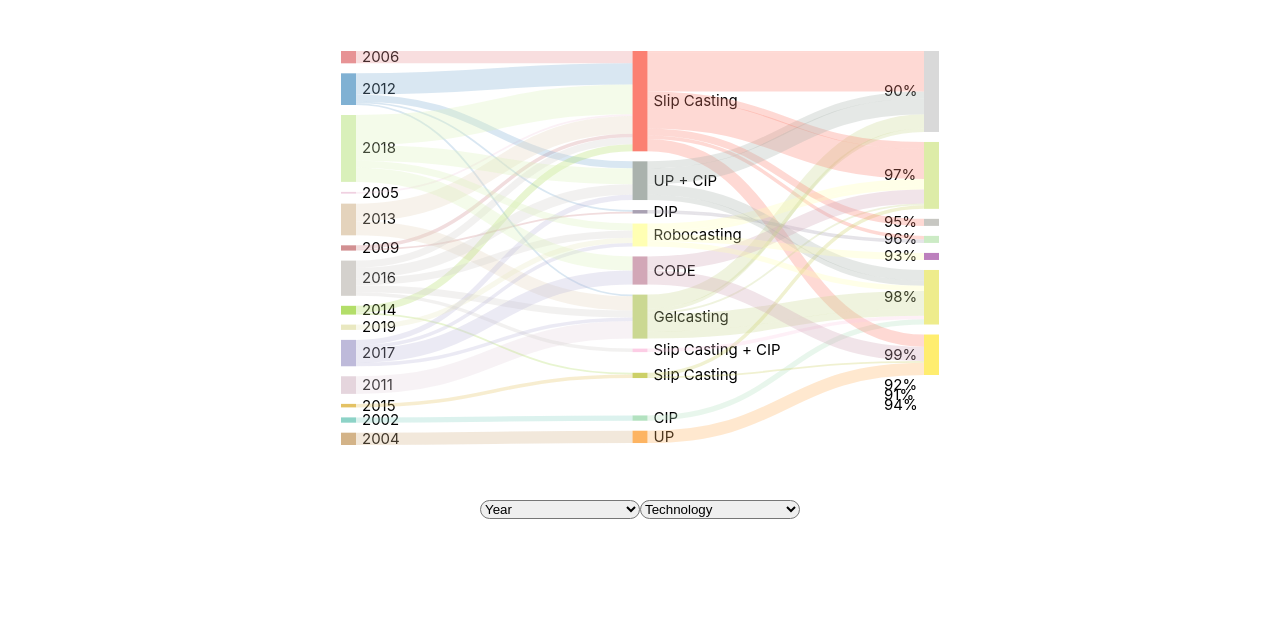
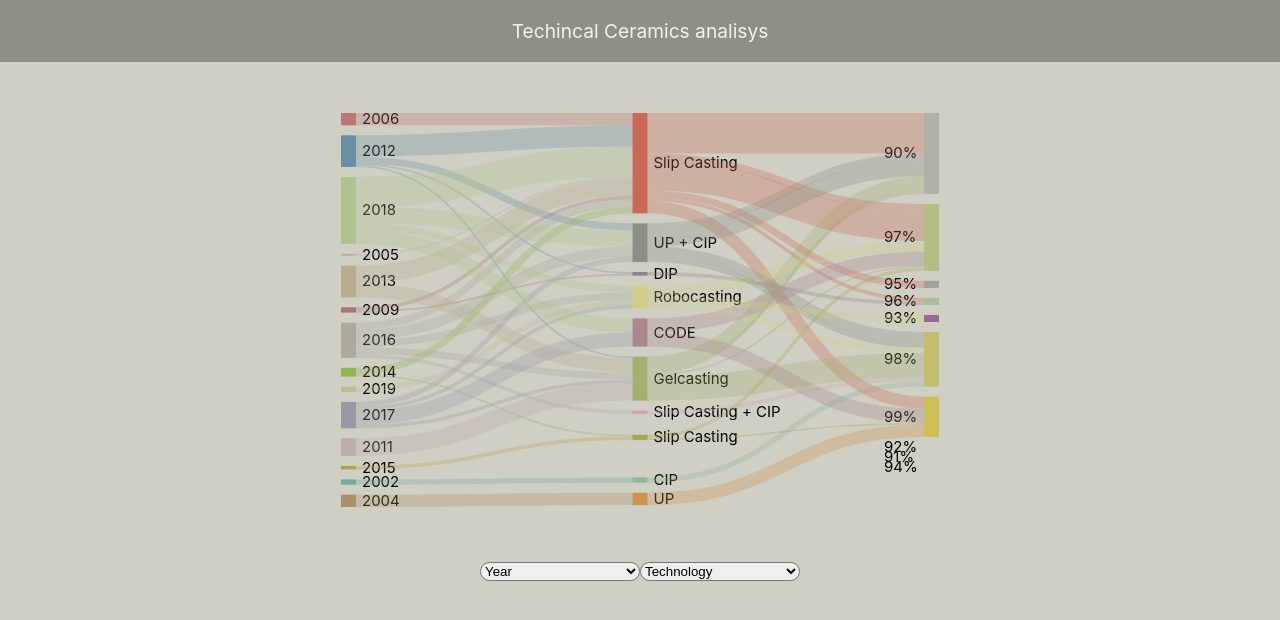
Before and after one commit to bearkillerPT/IV, a React (Create React App) app in the folder technical_ceramics/: page / in a window 1280 px wide. Shown: the top 620 px of the page. Built offline with nearby package versions, Linux system fonts and the light colour scheme.

Commit message:
added styles and header

```diff
--- a/technical_ceramics/src/App.css
+++ b/technical_ceramics/src/App.css
@@ -1,38 +1,17 @@
-.App {
-  text-align: center;
+
+.sankeyGraph{
+  display: flex;
+  align-items: center;
+  flex-direction: column;
 }
-
-.App-logo {
-  height: 40vmin;
-  pointer-events: none;
+.graphControlls{
+  display: flex;
+  justify-content: space-between;
+  align-items: center;
+  padding-bottom: 3vh;
 }
-
-@media (prefers-reduced-motion: no-preference) {
-  .App-logo {
-    animation: App-logo-spin infinite 20s linear;
-  }
+.paramSelect{
+  flex:1;
+  max-width: 20vh;
+  border-radius: 2vh;
 }
-
-.App-header {
-  background-color: #282c34;
-  min-height: 100vh;
-  display: flex;
-  flex-direction: column;
-  align-items: center;
-  justify-content: center;
-  font-size: calc(10px + 2vmin);
-  color: white;
-}
-
-.App-link {
-  color: #61dafb;
-}
-
-@keyframes App-logo-spin {
-  from {
-    transform: rotate(0deg);
-  }
-  to {
-    transform: rotate(360deg);
-  }
-}
--- a/technical_ceramics/src/App.js
+++ b/technical_ceramics/src/App.js
@@ -30,6 +30,7 @@ const SankeyLink = ({ link, color }) => (
 )
 
 
+
 function App() {
   const [sankey1, setSakey1] = useState("Year")
   const [sankey2, setSakey2] = useState("Technology")
@@ -51,6 +52,7 @@ function App() {
 
     return (
       <div className="App">
+
         <div class="sankeyGraph">
         <svg width={width} height={height} style={{ padding: 50 }}>
           <g style={{ mixBlendMode: 'multiply' }}>
--- a/technical_ceramics/src/index.css
+++ b/technical_ceramics/src/index.css
@@ -12,24 +12,22 @@ code {
     monospace;
 }
 
+.Header{
+  display: flex;
+  background-color: #8F8F88;
+  width: 100%;
+  justify-content: center;
+}
+.HeaderP{
+  color: #f3f3eb;
+  font-size: larger;
+}
 .App{
   display: flex;
   justify-content: space-around;
   align-items: center;
-}
-.sankeyGraph{
-  display: flex;
-  align-items: center;
   flex-direction: column;
 }
-.graphControlls{
-  display: flex;
-  justify-content: space-between;
-  align-items: center;
-  padding-bottom: 3vh;
+body{
+  background-color: #CFCFC4;
 }
-.paramSelect{
-  flex:1;
-  max-width: 20vh;
-  border-radius: 2vh;
-}
--- a/technical_ceramics/src/index.js
+++ b/technical_ceramics/src/index.js
@@ -3,9 +3,17 @@ import ReactDOM from 'react-dom';
 import './index.css';
 import App from './App';
 import reportWebVitals from './reportWebVitals';
-
+function Header({value}) {
+  return(
+    <div class="Header">
+      <p class="HeaderP">{value}</p>
+    </div>
+  );
+}
 ReactDOM.render(
   <React.StrictMode>
+    <Header value="Techincal Ceramics analisys"/>
+
     <App />
   </React.StrictMode>,
   document.getElementById('root')
```
